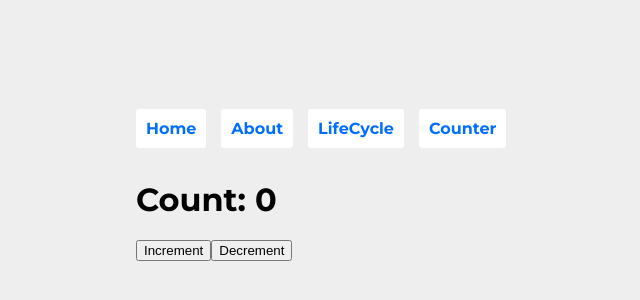
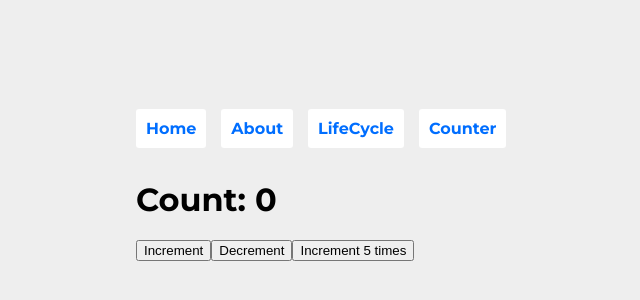
Before and after one commit to Eazybright/Practising-vuejs, a Vue app: page /#/counter in a window 1280 px wide. Shown: the part 270-570 px from the top of the page, without its empty margins (184-824 px from the left). Built offline with nearby package versions, Linux system fonts and the light colour scheme; a small style sheet from the web is missing.

Commit message:
vuex mutations with payload

```diff
--- a/src/components/Counter.vue
+++ b/src/components/Counter.vue
@@ -3,6 +3,7 @@
     <h1>Count: {{count}}</h1>
     <button v-on:click="increment">Increment</button>
     <button v-on:click="decrement">Decrement</button>
+    <button v-on:click="incrementNTimes(5)">Increment 5 times</button>
   </div>
 </template>
 
@@ -42,6 +43,12 @@ export default {
       }
       this.$store.commit('decrement')
       console.log(this.$store.state.count)
+    },
+    incrementNTimes(n){
+      this.$store.commit('incrementNTimes', {
+        amount: n
+      })
+      console.log(this.$store.state.count)
     }
   }
 }
--- a/src/main.js
+++ b/src/main.js
@@ -23,6 +23,10 @@ const store = new Vuex.Store({
     decrement (state) {
       state.count--
     },
+    //comit with a payload
+    incrementNTimes(state, payload){
+      state.count += payload.amount
+    }
   }
 })
 // store.commit('increment')
```
